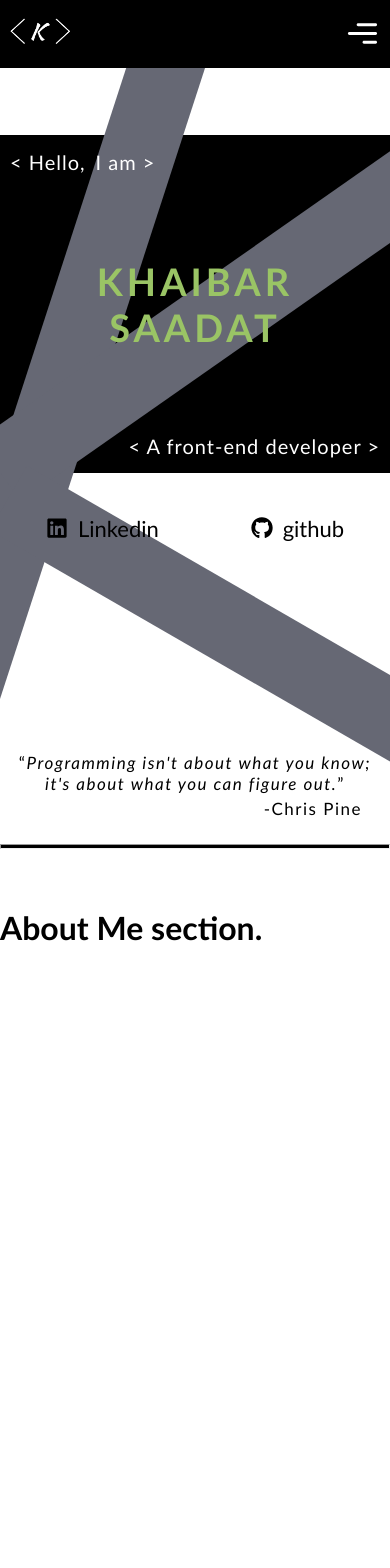
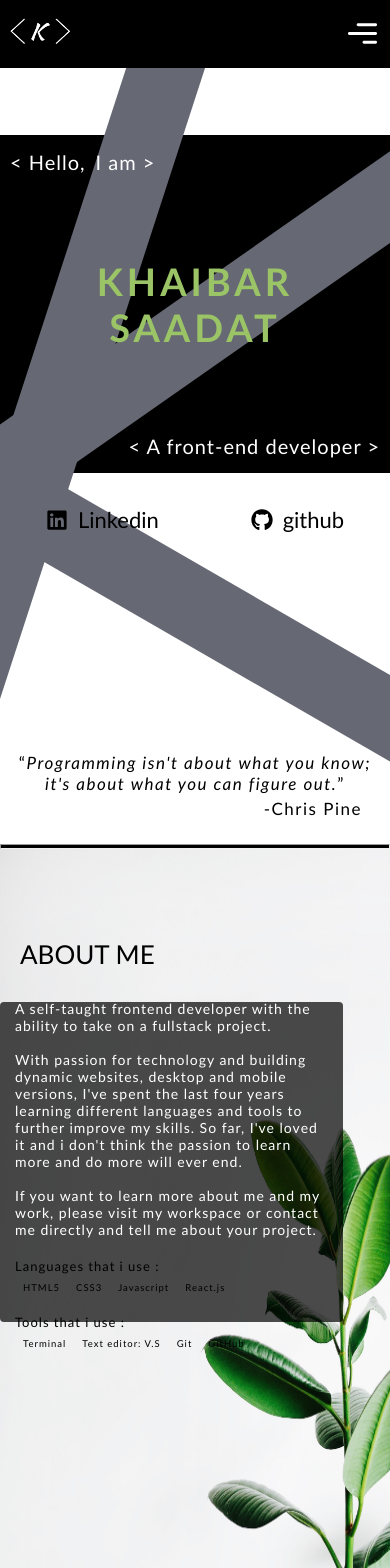
Before and after one commit to khybe/my-portfolio-1.0, a React (Create React App) app: page / in a window 390 px wide. Shown: the top 1568 px of the page. Built offline with nearby package versions, Linux system fonts and the light colour scheme; the HTML template or start-up script is replaced by a standard one.

Commit message:
Initialize mobile version of about-me section

```diff
--- a/src/App.js
+++ b/src/App.js
@@ -13,6 +13,7 @@ function App() {
         <Home />
         <HorizLine />
         <AboutMe />
+        <HorizLine />
       </main>
     </div>
   );
--- a/src/components/about-me/AboutMe.css
+++ b/src/components/about-me/AboutMe.css
@@ -1,5 +1,75 @@
+/* ----Mobile-First---- */
+/* Starting from the smallest, iphone 5/SE size: 320x568*/
 #about-me {
+  position: relative;
   width: 100vw;
-  height: 100vh;
+  min-height: 100vh;
   padding-top: 7vh;
 }
+
+.contents-ctr {
+  width: 88%;
+  position: relative;
+}
+
+.contents-ctr .title {
+  font-size: 2.6rem;
+  font-weight: 300;
+  margin-top: 3rem;
+  margin-left: 2rem;
+}
+
+.bio-bg,
+.bio {
+  width: 100%;
+  min-height: 32rem;
+  overflow: hidden;
+  padding: 3rem 1.5rem;
+  position: absolute;
+  top: 3.8vh;
+  left: 0;
+}
+
+.bio-bg {
+  background-color: rgba(0, 0, 0, 0.7);
+  border-radius: 4px;
+  z-index: -1;
+}
+
+.bio {
+  color: #fff;
+  font-size: 1.4rem;
+  letter-spacing: 0.1rem;
+  z-index: 2;
+}
+
+.bio .languages,
+.bio .tools {
+  color: #000;
+  margin-top: 2rem;
+}
+
+.languages h4,
+.tools h4 {
+  padding-bottom: 0.3rem;
+  font-size: 1.3rem;
+  font-weight: 100;
+}
+
+.languages span,
+.tools span {
+  margin: 0 0.8rem;
+  font-size: 0.95rem;
+}
+
+#about-me .vert-bg {
+  width: 100%;
+  height: 100vh;
+  position: absolute;
+  top: 0;
+  z-index: -1;
+}
+
+#about-me .horiz-bg {
+  display: none;
+}
--- a/src/components/about-me/AboutMe.js
+++ b/src/components/about-me/AboutMe.js
@@ -1,10 +1,62 @@
+import desktopBackground from "../../assets/about-me/desktopBackground.jpg";
+import mobileBackground from "../../assets/about-me/mobileBackground.jpg";
+
 import "./AboutMe.css";
 
-const AboutMe = () => {
+// Abbreviation: {ctr: container, bg: background, horiz: horizontal, vert: vertical}
+const AboutMe = (props) => {
   return (
-    <div id="about-me">
-      <h1>About Me section.</h1>
-    </div>
+    <section id="about-me">
+      <div className="contents-ctr">
+        <h2 className="title">ABOUT ME</h2>
+        <div className="bio">
+          <p>
+            A self-taught frontend developer with the ability to take on a
+            fullstack project.
+            <br />
+            <br />
+            With passion for technology and building dynamic websites, desktop
+            and mobile versions, I've spent the last four years learning
+            different languages and tools to further improve my skills. So far,
+            I've loved it and i don't think the passion to learn more and do
+            more will ever end.
+            <br />
+            <br />
+            If you want to learn more about me and my work, please visit my
+            workspace or contact me directly and tell me about your project.
+          </p>
+          <div className="languages">
+            <h4>Languages that i use :</h4>
+            <p>
+              <span>HTML5</span>
+              <span>CSS3</span>
+              <span>Javascript</span>
+              <span>React.js</span>
+            </p>
+          </div>
+          <div className="tools">
+            <h4>Tools that i use :</h4>
+            <p>
+              <span>Terminal</span>
+              <span>Text editor: V.S</span>
+              <span>Git</span>
+              <span>GitHub</span>
+            </p>
+          </div>
+          <div className="bio-bg" />
+        </div>
+      </div>
+      <img
+        src={desktopBackground}
+        alt="Background for desktop version"
+        className="horiz-bg"
+      />
+      <img
+        src={mobileBackground}
+        alt="Background for mobile version"
+        className="vert-bg"
+      />
+    </section>
   );
 };
 
--- a/src/components/home/Home.css
+++ b/src/components/home/Home.css
@@ -4,11 +4,13 @@
   width: 100vw;
   height: 100vh;
   padding-top: 8vh;
+  position: relative;
 }
 
 .contents {
   margin-top: 8vh;
   width: 100vw;
+  position: relative;
 }
 
 .card-bg,
@@ -48,6 +50,10 @@
   letter-spacing: 0.4rem;
 }
 
+.card-contents h1 span {
+  display: block;
+}
+
 .card-contents .detail {
   text-align: right;
 }
@@ -57,7 +63,7 @@
   display: flex;
   justify-content: space-around;
   position: absolute;
-  top: 61vh;
+  top: 44vh;
   z-index: 3;
   font-size: 2.2rem;
 }
--- a/src/components/home/Home.js
+++ b/src/components/home/Home.js
@@ -14,7 +14,10 @@ const Home = () => {
           <h2 className="hello">
             &#60; Hello,<span>I am</span> &#62;
           </h2>
-          <h1>KHAIBAR SAADAT</h1>
+          <h1>
+            <span>KHAIBAR</span>
+            <span>SAADAT</span>
+          </h1>
           <h2 className="detail">&#60; A front-end developer &#62;</h2>
         </div>
         <div className="links">
```
